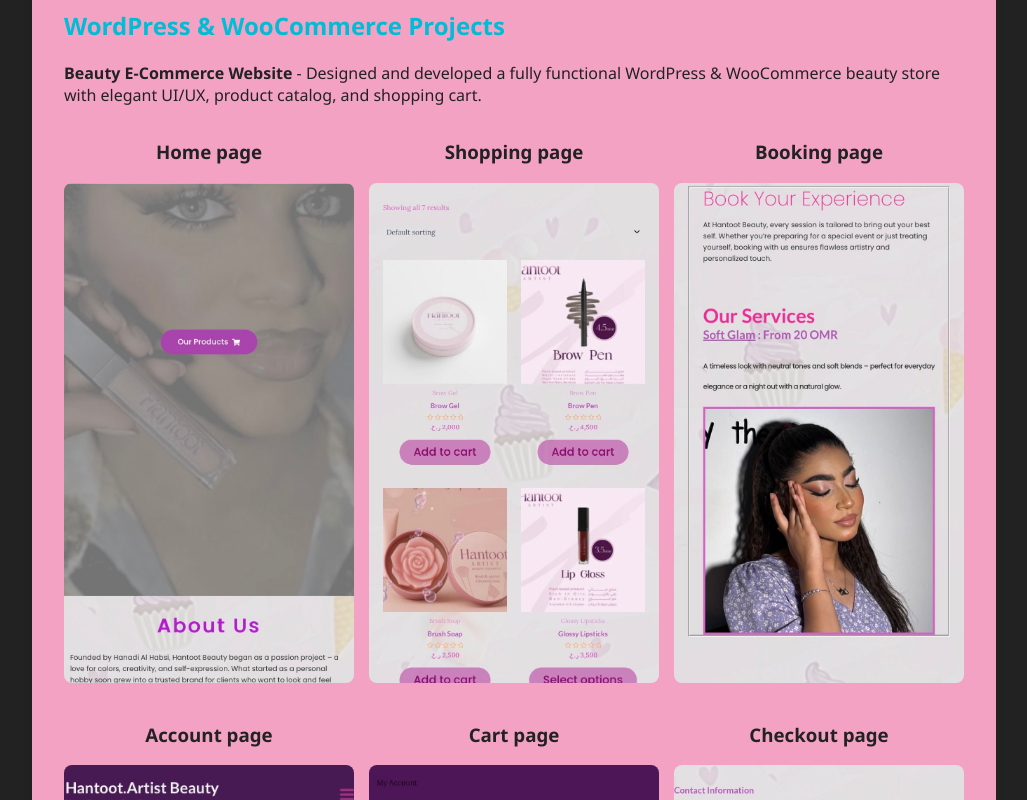
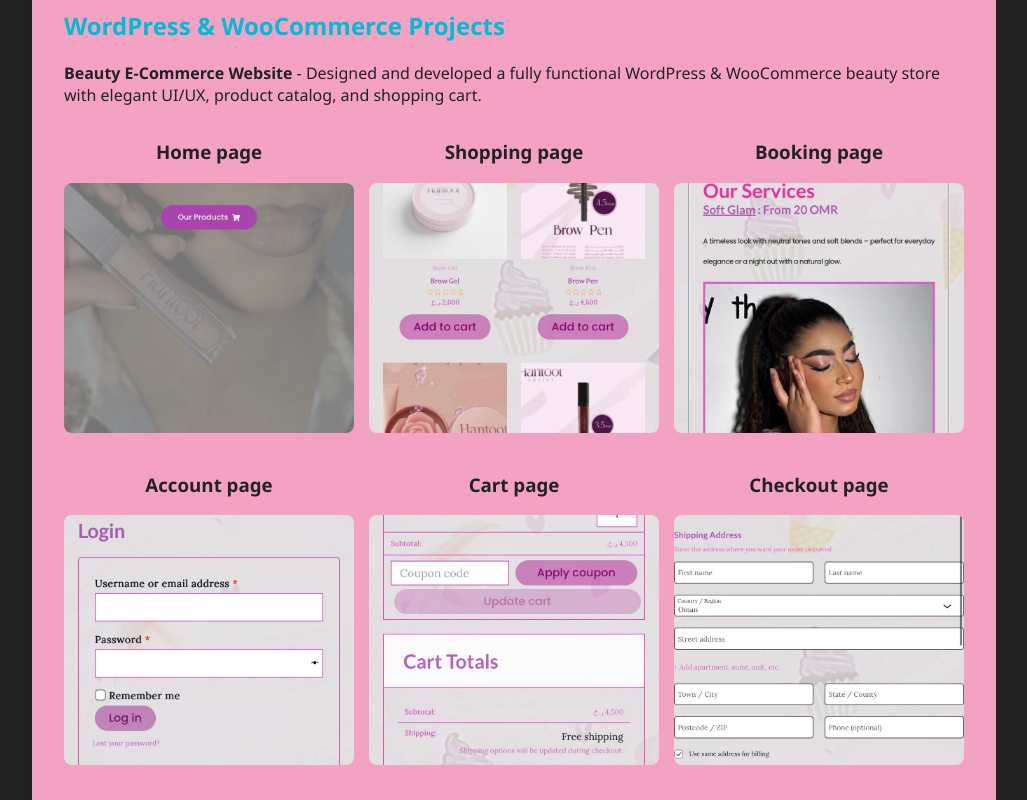
Before and after one commit to CodewithThandi/my-portfolio, a plain HTML site: page index.html in a window 1280 px wide. Shown: the part 1400-2200 px from the top of the page, without its empty margins (126-1153 px from the left). Drawn offline with Linux system fonts and the light colour scheme.

Commit message:
Add files via upload

```diff
--- a/index.html
+++ b/index.html
@@ -148,7 +148,7 @@
     <header id="profile">
         <img src="redhair.jpeg" alt="Profile Photo" class="profile-img">
         <h1>Hi ! I'm Thandiwe</h1>
-        <h2>Full-stack Web Developer [JavaScript & WordPress] | Customer Service Professional</h2>
+        <h2>Full-Stack Web Developer [JavaScript & WordPress] | Customer Service Professional</h2>
     </header>
     <nav>
         <a href="#profile">Profile</a>
@@ -200,29 +200,29 @@
         <ul class="projects-list">
             <li>
                 <strong>Beauty E-Commerce Website</strong> - Designed and developed a fully functional WordPress & WooCommerce beauty store with elegant UI/UX, product catalog, and shopping cart.
-             <div style="display: flex; flex-wrap: wrap; gap: 15px; justify-content: center; margin-top: 15px;">
+             <div style="display: grid; grid-template-columns: repeat(3, 1fr); gap: 15px; text-align: center; margin-top: 15px;">
                 <div style="flex: 1 1 calc(33% - 20px); max-width: 300px; text-align: center;">
-                <h3>Home page</h3><img src="homepage.jpeg" alt="Beauty E-Commerce Home" style="width:100%; height: 500px; object-fit: cover; border-radius:8px;">
+                <h3>Home page</h3><img src="homepage.jpeg" alt="Beauty E-Commerce Home" style="width:100%; height: 250px; object-fit: cover; border-radius:8px;">
                 </div>
 
                 <div style="flex: 1 1 calc(33% - 20px); max-width: 300px; text-align: center;">
-                <h3>Shopping page</h3><img src="shop.jpeg" alt="Beauty E-Commerce Shop" style="width:100%; height: 500px; object-fit: cover; border-radius:8px;">
+                <h3>Shopping page</h3><img src="shop.jpeg" alt="Beauty E-Commerce Shop" style="width:100%; height: 250px; object-fit: cover; border-radius:8px;">
                 </div>
 
                 <div style="flex: 1 1 calc(33% - 20px); max-width: 300px; text-align: center;">
-                <h3>Booking page</h3><img src="book.jpeg" alt="Beauty E-Commerce Booking" style="width:100%; height: 500px; object-fit: cover; border-radius:8px;">
+                <h3>Booking page</h3><img src="book.jpeg" alt="Beauty E-Commerce Booking" style="width:100%; height: 250px; object-fit: cover; border-radius:8px;">
                 </div>
 
                 <div style="flex: 1 1 calc(33% - 20px); max-width: 300px; text-align: center;">
-                <h3>Account page</h3><img src="myaccount.jpeg" alt="Beauty E-Commerce Account" style="width:100%; height: 500px; object-fit: cover; border-radius:8px;">
+                <h3>Account page</h3><img src="myaccount.jpeg" alt="Beauty E-Commerce Account" style="width:100%; height: 250px; object-fit: cover; border-radius:8px;">
                 </div>
 
                 <div style="flex: 1 1 calc(33% - 20px); max-width: 300px; text-align: center;">
-                <h3>Cart page</h3><img src="cart.jpeg" alt="Beauty E-Commerce Cart" style="width:100%; height: 500px; object-fit: cover; border-radius:8px;">
+                <h3>Cart page</h3><img src="cart.jpeg" alt="Beauty E-Commerce Cart" style="width:100%; height: 250px; object-fit: cover; border-radius:8px;">
                 </div>
 
                 <div style="flex: 1 1 calc(33% - 20px); max-width: 300px; text-align: center;">
-                <h3>Checkout page</h3><img src="checkout.jpeg" alt="Beauty E-Commerce Checkout" style="width:100%; height: 500px; object-fit: cover; border-radius:8px;">
+                <h3>Checkout page</h3><img src="checkout.jpeg" alt="Beauty E-Commerce Checkout" style="width:100%; height: 250px; object-fit: cover; border-radius:8px;">
             </li>
 
 
```
